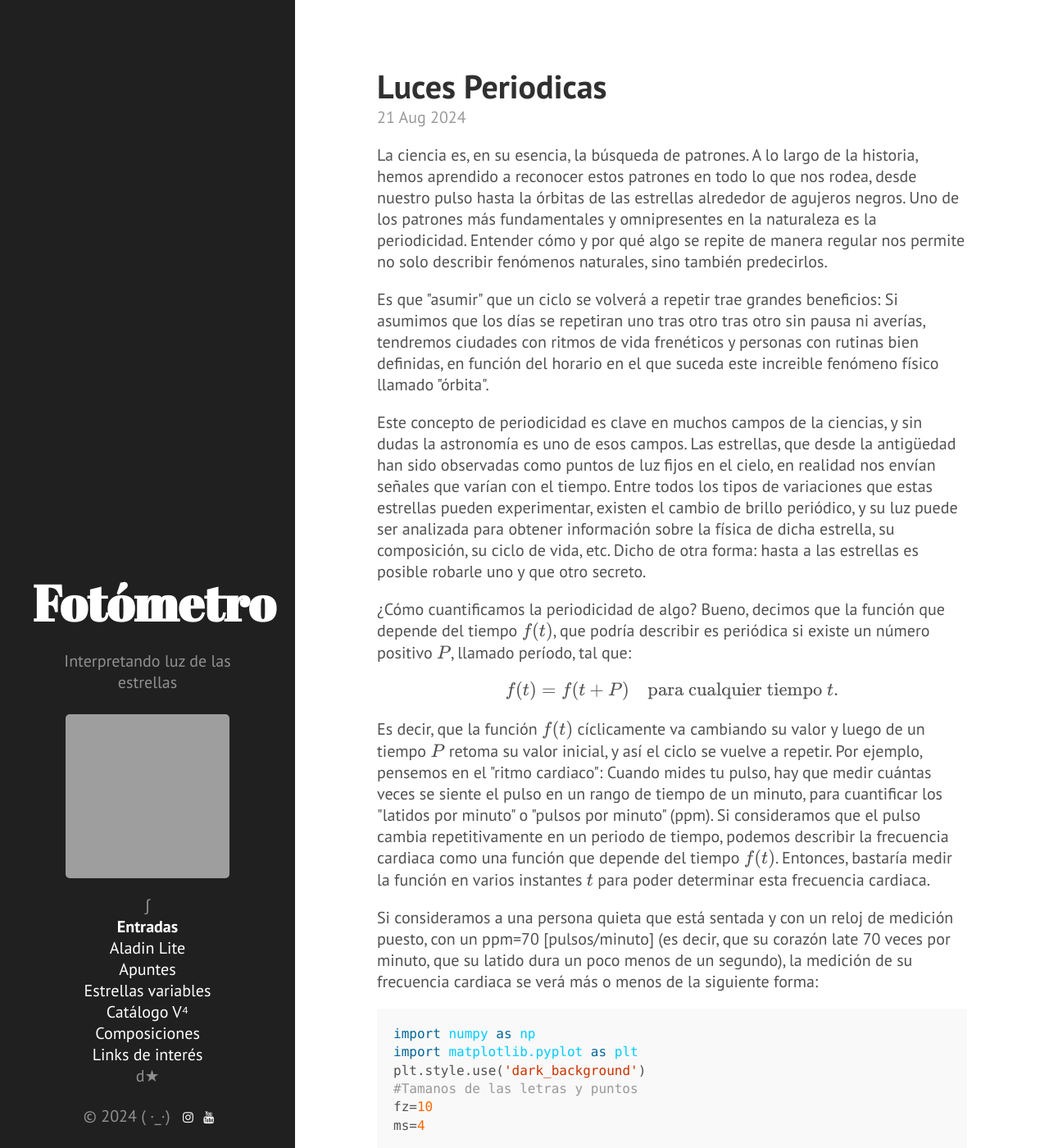
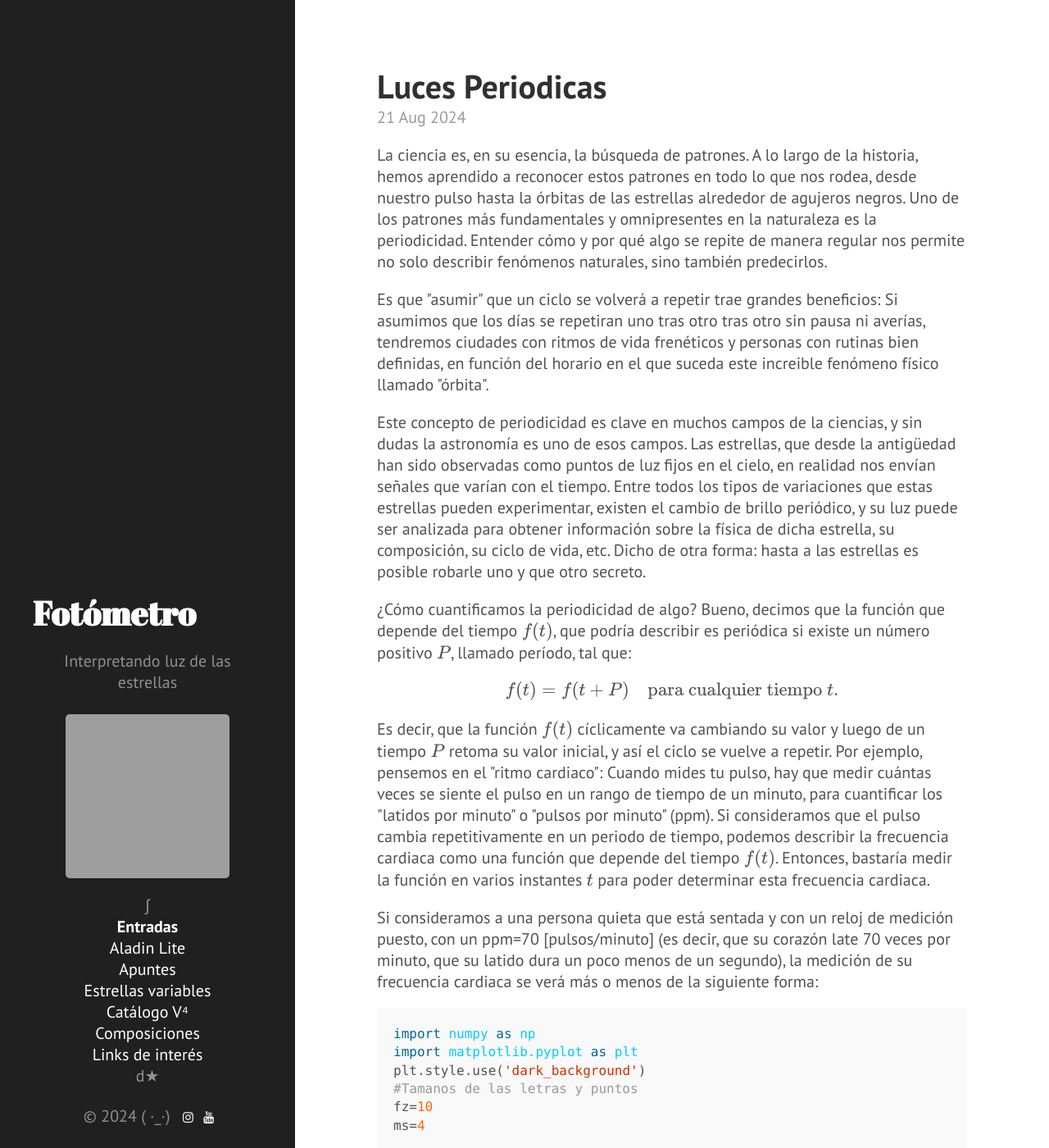
Before and after one commit to nicomedinap/nicomedinap.github.io, a Jekyll site: the page built from index.html, in a window 1280 px wide and 1400 px high. Shown: the whole window at 82% size. Built offline with Jekyll 4.4.1, drawn with Linux system fonts in a browser that asks for light colours; formulas are drawn with MathJax 3; a script that is not in the unit is left out; the list of posts is cut into pages by our own code; grey boxes are pictures that could not be loaded.

Commit message:
Update hyde.css

```diff
--- a/public/css/hyde.css
+++ b/public/css/hyde.css
@@ -80,14 +80,14 @@ html {
   color: #fff;
   margin-top: 0;
   font-family: "Abril Fatface", serif;
-  font-size: 3.05rem;
+  font-size: 2.05rem;
 }
 
 .sidebar-about h2 {
   color: #fff;
   margin-top: 0;
   font-family: "Abril Fatface", serif;
-  font-size: 3.05rem;
+  font-size: 2.05rem;
 }
 
 /* Sidebar nav */
```
